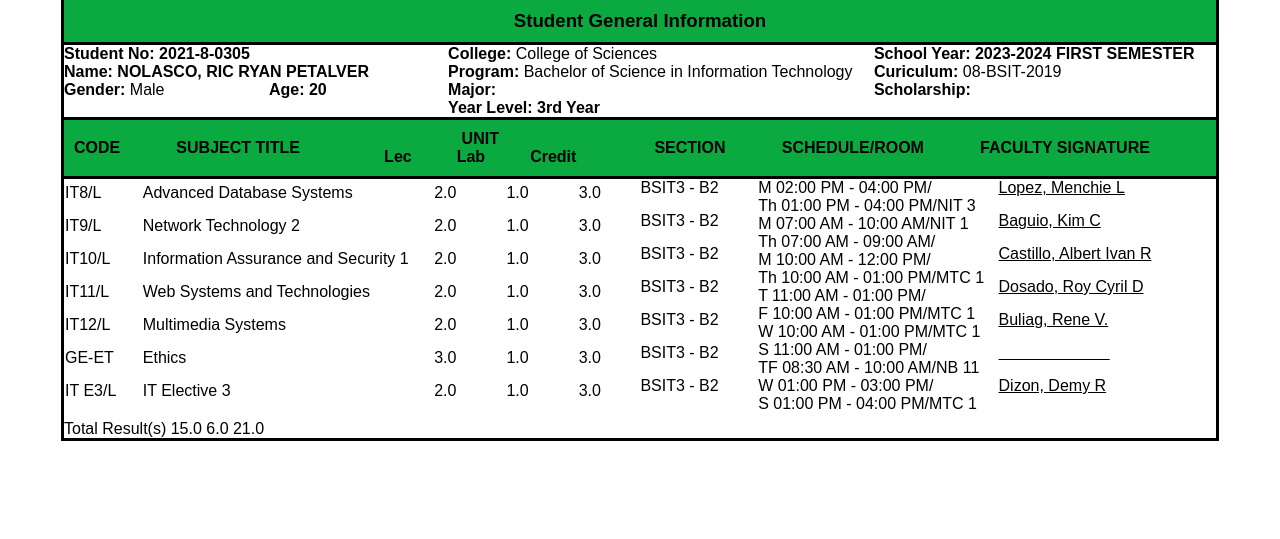
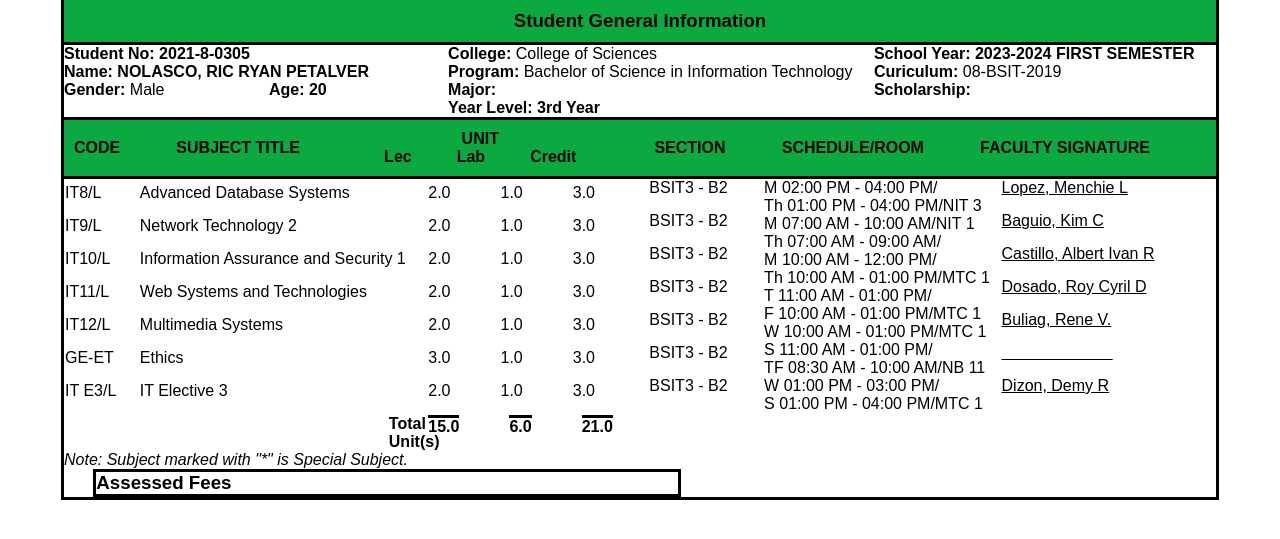
Before and after one commit to TooIneptNeedToLearn/Certificate-Of-Registration, a plain HTML site: page index.html in a window 1280 px wide. Shown: the part 213-752 px from the top of the page. Drawn offline with Linux system fonts and the light colour scheme.

Commit message:
Finished-subj-creating-final

```diff
--- a/index.html
+++ b/index.html
@@ -84,6 +84,7 @@
                 <div class="column2-child">Multimedia Systems</div>
                 <div class="column2-child">Ethics</div>
                 <div class="column2-child">IT Elective 3</div>
+                <div class="column2-child-move">Total Unit(s)</div>
             </div>
             <div class="column3">
                 <div class="trifecta1">
@@ -120,6 +121,11 @@
                     <div>2.0</div>
                     <div>1.0</div>
                     <div>3.0</div>
+                </div>
+                <div class="trifecta8">
+                    <div>15.0</div>
+                    <div>6.0</div>
+                    <div>21.0</div>
                 </div>
             </div>
             <div class="column4">
@@ -170,10 +176,22 @@
                 <div class="column6-child">Dizon, Demy R</div>
             </div>
         </div>
-        <div class="unit-result">
-             Total Result(s) 15.0 6.0 21.0
+        <div class="main-head-finish">
+            Note: Subject marked with "*" is Special Subject.
         </div>
+        <!-- ruleset-fees -->
+        <div class="split">
+            <div class="assessed fees">
+                <main class="assessed-fees-box">
+                    <div class="assessed-head">
+                        <h3>Assessed Fees</h3>
+                    </div>
+                </main>
+            </div>
+            <div class="rules-refund">
 
+            </div>
+        </div>
 
     </main>
 </body>
--- a/style.css
+++ b/style.css
@@ -99,13 +99,18 @@ span {
     display: grid;
     grid-template-columns: auto auto auto auto auto auto;
 }
-.trifecta1, .trifecta2, .trifecta3, .trifecta4, .trifecta5, .trifecta6, .trifecta7 {
+.trifecta1, .trifecta2, .trifecta3, .trifecta4, .trifecta5, .trifecta6, .trifecta7, .trifecta8 {
     display: flex;
     margin-bottom:15px ;
     margin-top: 5px;
     gap: 50px;
     padding:0;
 
+}
+
+.trifecta8 div{
+    border-top: #000000 solid;
+    font-weight: bold;
 }
 
 .column1, .column2 {
@@ -115,13 +120,18 @@ span {
     padding-bottom: 5px;
     padding-left: 1px;
     margin-right: 10px;
+    position: relative;
+}
+
+.column2-child-move {
+    position: absolute;
+    left: 250px;
+    font-weight: bold;
 }
 
 .column4, .column5 {
     padding: 0%;
     margin-left: 25px;
-
-
 }
 
 .column6 {
@@ -133,7 +143,21 @@ span {
     margin-bottom: 15px;
 }
 
-.unit-result {
-    display: flex;
-    gap: 100spx;
+.main-head-finish {
+    font-style: italic;
 }
+
+.split {
+    display: grid;
+    grid-template-columns: auto auto;
+}
+
+/* Bottom Part */
+.ssessed-fees-box{
+    margin: 0;
+    padding:0;
+}
+
+.assessed-head h3{
+    align-items: center;
+}
```
